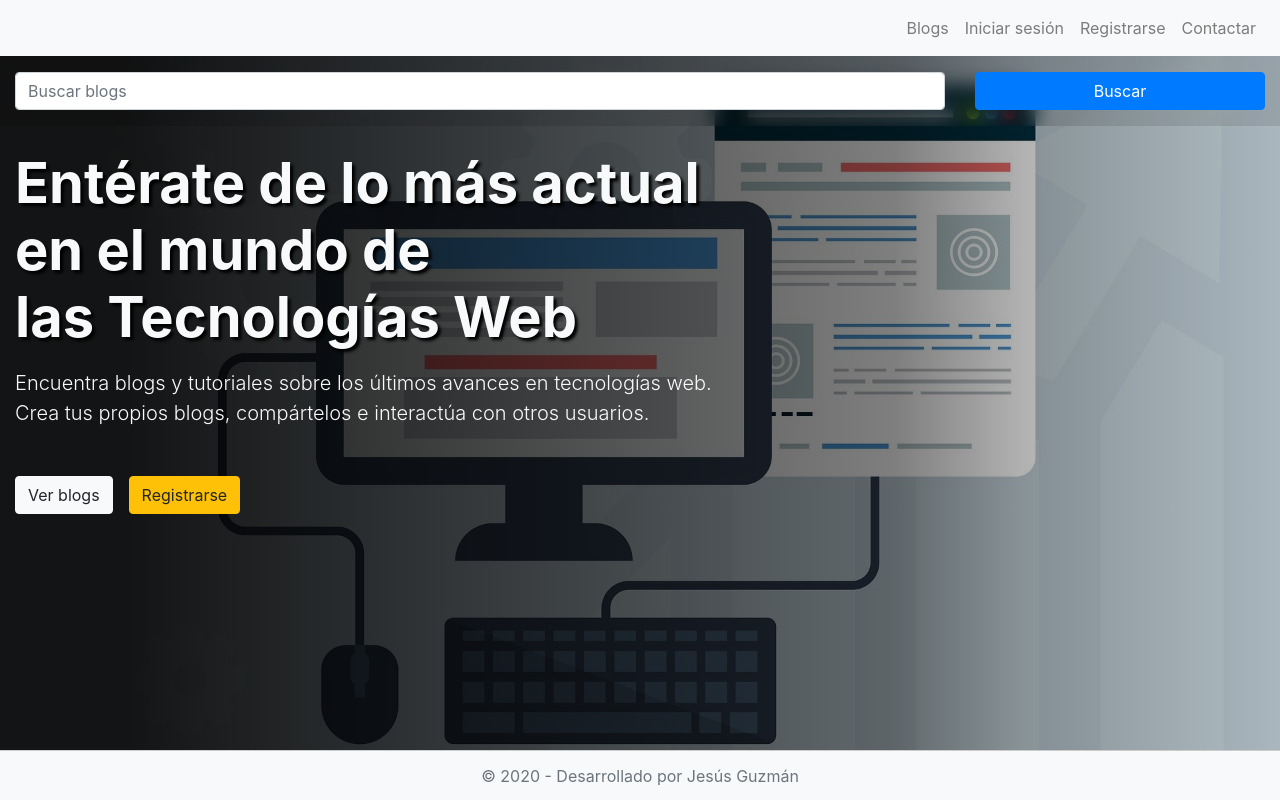
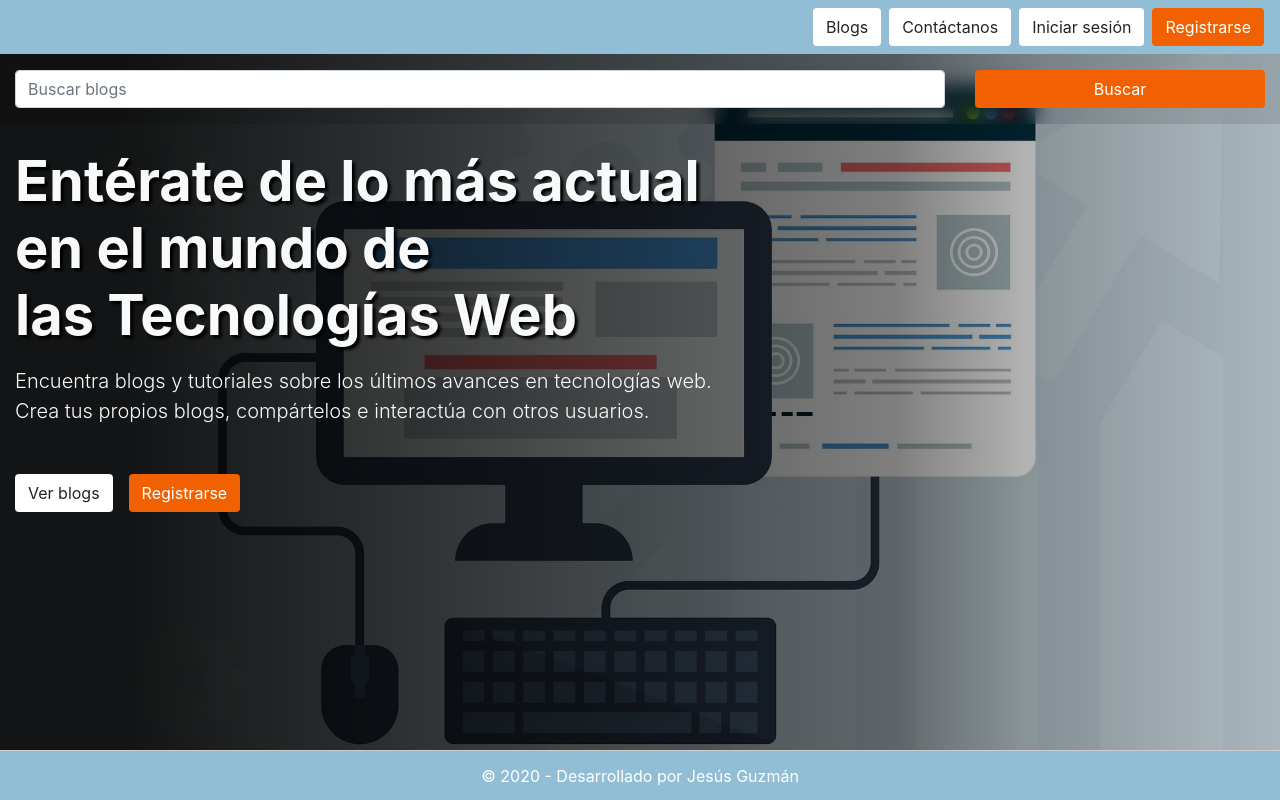
Before and after one commit to J3duardo/next-blog, a Next.js app in the folder frontend/: page / in a window 1280 px wide. Built offline with nearby package versions, Linux system fonts and the light colour scheme.

Commit message:
Frontend: Estilos del navbar y del footer

```diff
--- a/frontend/components/Footer.jsx
+++ b/frontend/components/Footer.jsx
@@ -12,8 +12,8 @@ const footerStyle = {
 
 const Footer = () => {
   return (
-    <div style={footerStyle} className="page-footer font-small bg-light">
-      <div className="footer-copyright text-muted">&copy; {new Date().getFullYear()} - Desarrollado por Jesús Guzmán</div>
+    <div style={footerStyle} className="page-footer font-small footer-wrapper">
+      <div className="footer-copyright text-white">&copy; {new Date().getFullYear()} - Desarrollado por Jesús Guzmán</div>
     </div>
   );
 }
--- a/frontend/components/Header.jsx
+++ b/frontend/components/Header.jsx
@@ -12,7 +12,7 @@ import {
   NavbarBrand,
   Nav,
   NavItem,
-  NavLink
+  a
 } from "reactstrap";
 
 // Mostrar barra de progreso al cambiar de página
@@ -50,10 +50,11 @@ const Header = (props) => {
 
   return (
     <div className="mb-4">
-      <Navbar color="light" light expand="md">
+      <div className="navbar-wrapper">
+        <Navbar expand="md">
           <Link href="/">
             <NavbarBrand>
-            <span>{appName}</span>
+              <span className="text-white font-weight-bold">{appName}</span>
             </NavbarBrand>
           </Link>
           <NavbarToggler onClick={toggle} />
@@ -63,30 +64,30 @@ const Header = (props) => {
                 <Nav className="ml-auto" navbar>
                   <NavItem>
                     <Link href="/blogs">
-                    <NavLink>
+                      <a className="btn btn-generic mr-2">
                         Blogs
-                    </NavLink>
+                      </a>
+                    </Link>
+                  </NavItem>
+                  <NavItem>
+                    <Link href="/contact">
+                      <a className="btn btn-generic mr-2">
+                        Contáctanos
+                      </a>
                     </Link>
                   </NavItem>
                   <NavItem>
                     <Link href="/login">
-                    <NavLink>
+                      <a className="btn btn-generic mr-2">
                         Iniciar sesión
-                    </NavLink>
+                      </a>
                     </Link>
                   </NavItem>
                   <NavItem>
                     <Link href="/signup">
-                    <NavLink>
+                      <a className="btn btn-action">
                         Registrarse
-                    </NavLink>
-                  </Link>
-                </NavItem>
-                <NavItem>
-                  <Link href="/contact">
-                    <NavLink>
-                      Contactar
-                    </NavLink>
+                      </a>
                     </Link>
                   </NavItem>
                 </Nav>
@@ -96,34 +97,34 @@ const Header = (props) => {
                 <Nav className="ml-auto" navbar>
                   <NavItem>
                     <Link href="/blogs">
-                    <NavLink>
+                      <a className="btn btn-generic mr-2">
                         Blogs
-                    </NavLink>
+                      </a>
                     </Link>
                   </NavItem>
                   <NavItem>
                     <Link href="/user/create/blog">
-                    <NavLink>
+                      <a className="btn btn-action mr-2">
                         Crear Blog
-                    </NavLink>
+                      </a>
                     </Link>
                   </NavItem>
                   <NavItem>
                     <Link href="/user">
-                    <NavLink>
+                      <a className="btn btn-generic mr-2">
                         Dashboard
-                    </NavLink>
+                      </a>
                     </Link>
                   </NavItem>
                   <NavItem>
                     <Link href="/contact">
-                    <NavLink>
+                      <a className="btn btn-generic mr-2">
                         Contactar
-                    </NavLink>
+                      </a>
                     </Link>
                   </NavItem>
                   <button
-                  className="btn btn-primary ml-auto"
+                    className="btn btn-generic ml-auto"
                     onClick={signoutHandler}
                   >
                     Cerrar sesión
@@ -134,41 +135,41 @@ const Header = (props) => {
               <Nav className="ml-auto" navbar>
                 <NavItem>
                   <Link href="/blogs">
-                  <NavLink>
+                    <a className="btn btn-generic mr-2">
                       Blogs
-                  </NavLink>
+                    </a>
                   </Link>
                 </NavItem>
                 <NavItem>
                   <Link href="/user/create/blog">
-                  <NavLink>
+                    <a className="btn btn-action mr-2">
                       Crear Blog
-                  </NavLink>
+                    </a>
                   </Link>
                 </NavItem>
                 <NavItem>
                   <Link href="/user">
-                  <NavLink>
+                    <a className="btn btn-generic mr-2">
                       Dashboard
-                  </NavLink>
+                    </a>
                   </Link>
                 </NavItem>
                 <NavItem>
                   <Link href="/admin">
-                  <NavLink>
+                    <a className="btn btn-generic mr-2">
                       Administrar
-                  </NavLink>
+                    </a>
                   </Link>
                 </NavItem>
                 <NavItem>
                   <Link href="/contact">
-                  <NavLink>
-                    Contactar
-                  </NavLink>
+                    <a className="btn btn-generic mr-2">
+                      Contáctanos
+                    </a>
                   </Link>
                 </NavItem>
                 <button
-                className="btn btn-primary ml-auto"
+                  className="btn btn-generic"
                   onClick={signoutHandler}
                 >
                   Cerrar sesión
@@ -177,6 +178,7 @@ const Header = (props) => {
             }
           </Collapse>
         </Navbar>
+      </div>
       <SearchBlogs />
     </div>
   );
--- a/frontend/components/blog/SearchBlogs.jsx
+++ b/frontend/components/blog/SearchBlogs.jsx
@@ -93,7 +93,7 @@ const SearchBlogs = () => {
           </div>
           <div className="col-md-3">
             <button
-              className="btn btn-block btn-primary"
+              className="btn btn-block btn-action"
               type="submit"
               disabled={loading}
             >
--- a/frontend/pages/index.js
+++ b/frontend/pages/index.js
@@ -24,10 +24,10 @@ const Index = () => {
               <p className="lead text-light mb-5">Crea tus propios blogs, compártelos e interactúa con otros usuarios.</p>
               <div className="landing-page__btns">
                 <Link href="/blogs">
-                  <a className="btn btn-light mr-3">Ver blogs</a>
+                  <a className="btn btn-generic mr-3">Ver blogs</a>
                 </Link>
                 <Link href="/signup">
-                  <a className="btn btn-warning">Registrarse</a>
+                  <a className="btn btn-action">Registrarse</a>
                 </Link>
               </div>
             </div>
--- a/frontend/public/styles.css
+++ b/frontend/public/styles.css
@@ -1,3 +1,22 @@
+:root {
+  --azul-oscuro: #304269;
+  --azul-oscuro-hover: #172033;
+
+  --azul-medio: #91BED4;
+  --azul-medio-hover: #607e8d;
+
+  --azul-claro: #D9E8F5;
+  --azul-claro-hover: #a5b1bb;
+
+  --blanco: #FFFFFF;
+  --blanco-hover: #adadad;
+
+  --naranja: #F26101;
+  --naranja-hover: #a74300;
+
+  --transition-hover: background-color 450ms;
+}
+
 a {
   cursor: pointer
 }
@@ -22,3 +41,39 @@ a {
   color: red;
   border-radius: 10px;
 }
+
+.btn-generic {
+  background-color: var(--blanco);
+  transition: var(--transition-hover);
+}
+
+.btn-generic:hover {
+  background-color: var(--blanco-hover);
+  transition: var(--transition-hover);
+}
+
+.btn-action {
+  background-color: var(--naranja);
+  transition: var(--transition-hover);
+  color: #fff;
+}
+
+.btn-action:hover {
+  background-color: var(--naranja-hover);
+  transition: var(--transition-hover);
+  color: #fff;
+}
+
+.btn-dark {
+  background-color: var(--azul-oscuro);
+  transition: var(--transition-hover);
+}
+
+.btn-dark:hover {
+  background-color: var(--azul-oscuro-hover);
+  transition: var(--transition-hover);
+}
+
+.navbar-wrapper, .footer-wrapper {
+  background-color: var(--azul-medio);
+}
```
Lines whose indentation alone changed are shown as unchanged.
